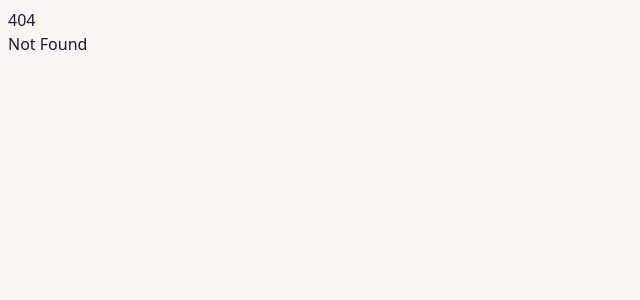
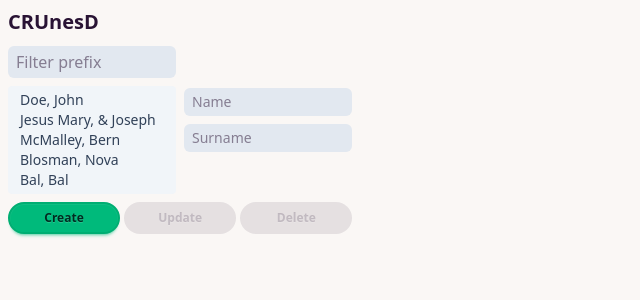
Before and after one commit to cassinius/svelte5-with-stores, a SvelteKit app: page /crud in a window 1280 px wide. Before the commit this address had no page. Shown: the top 300 px of the page, without its empty margins (0-640 px from the left). Built offline with nearby package versions, Linux system fonts and the light colour scheme.

Commit message:
implement CRUD with Runes & Daisy, internal version

```diff
--- a/src/app.css
+++ b/src/app.css
@@ -13,10 +13,10 @@
 		@apply my-1 text-lg font-bold;
 	}
 	input {
-		@apply my-0.5 w-28 py-1 px-2 bg-slate-200 rounded-md;
+		@apply my-0.5 w-28 py-1 px-2 bg-slate-200 dark:bg-slate-700 rounded-md;
 	}
 	input.disabled {
-		@apply bg-slate-100 text-slate-400;
+		@apply bg-slate-100 dark:bg-slate-500 text-slate-400;
 	}
 	input.invalid {
 		@apply bg-red-100 text-red-400;
--- /dev/null
+++ b/src/routes/crud/+page.svelte
@@ -0,0 +1,155 @@
+<script lang="ts">
+	type User = {
+		name: string;
+		surname: string;
+	};
+
+	export const users = $state<User[]>([
+		{ name: 'John', surname: 'Doe' },
+		{ name: '& Joseph', surname: 'Jesus Mary' },
+		{ name: 'Bern', surname: 'McMalley' },
+		{ name: 'Nova', surname: 'Blosman' },
+		{ name: 'Bal', surname: 'Bal' }
+	]);
+
+	const newUser = $state<User>({ name: '', surname: '' });
+
+	const userEq = (a: User, b: User) => a?.name === b?.name && a?.surname === b?.surname;
+
+	const dupeUser = $derived<boolean>(users.filter((u) => userEq(u, newUser)).length > 0);
+
+	let selectedUser: User = $state(null!);
+
+	$effect(() => {
+		newUser.name = selectedUser?.name ?? '';
+		newUser.surname = selectedUser?.surname ?? '';
+	});
+
+	let searchVal = $state('');
+
+	const filteredUsers = $derived(
+		users.filter((user) => {
+			return user.surname.toLowerCase().includes(searchVal.toLowerCase());
+		})
+	);
+
+	const selUserInFilter = $derived<boolean>(
+		filteredUsers.filter((u) => userEq(u, selectedUser)).length > 0
+	);
+	$effect(() => {
+		if (!selUserInFilter) {
+			selectedUser = null!;
+		}
+	});
+	// $inspect({ selectedUser, newUser, dupeUser, selUserInFilter });
+
+	function createUser() {
+		if (dupeUser) {
+			errMsg = 'User already exists';
+			return;
+		}
+		if (newUser.name === '' || newUser.surname === '') {
+			errMsg = 'Name and surname must be filled';
+			return;
+		}
+		if (newUser.name.length < 3 || newUser.surname.length < 3) {
+			errMsg = 'Name and surname must be at least 3 characters long';
+			return;
+		}
+		users.push({ ...newUser });
+		newUser.name = '';
+		newUser.surname = '';
+		successMsg = 'User created.';
+		errMsg = '';
+	}
+
+	function updateUser() {
+		if (selectedUser) {
+			if (newUser.name === '' || newUser.surname === '') {
+				errMsg = 'Name and surname must be filled';
+				return;
+			}
+			if (newUser.name.length < 3 || newUser.surname.length < 3) {
+				errMsg = 'Name and surname must be at least 3 characters long';
+				return;
+			}
+			selectedUser.name = newUser.name;
+			selectedUser.surname = newUser.surname;
+			successMsg = 'User updated.';
+			errMsg = '';
+		}
+	}
+
+	function deleteUser() {
+		if (selectedUser) {
+			users.splice(users.indexOf(selectedUser), 1);
+			selectedUser = null!;
+			successMsg = 'User deleted.';
+			errMsg = '';
+		}
+	}
+
+	let successMsg = $state<string>(null!);
+	let errMsg = $state<string>(null!);
+</script>
+
+<h3>CRUnesD</h3>
+
+<input type="text" class="w-42 mb-2" bind:value={searchVal} placeholder="Filter prefix" />
+
+<div class="flex flex-row gap-2 items-start">
+	<div class="userlist w-42 p-1 text-sm bg-slate-100 text-slate-700 rounded">
+		{#each filteredUsers as user (`${user.name} ${user.surname}`)}
+			<!-- svelte-ignore a11y_click_events_have_key_events -->
+			<!-- svelte-ignore a11y_no_static_element_interactions -->
+			<div
+				class="user flex flex-row gap-2 pl-2 text-right hover:cursor-pointer hover:text-white hover:bg-blue-600"
+				class:active={selectedUser === user}
+				onclick={() => (selectedUser = user)}
+			>
+				<div>{user.surname}, {user.name}</div>
+			</div>
+		{/each}
+	</div>
+
+	<div class="flex flex-col gap-1 items-end text-sm">
+		<div class="flex flex-row gap-2 items-center">
+			<!-- Name: -->
+			<input type="text" class="w-42" bind:value={newUser.name} placeholder="Name" />
+		</div>
+
+		<div class="flex flex-row gap-2 items-center">
+			<!-- Surname: -->
+			<input type="text" class="w-42" bind:value={newUser.surname} placeholder="Surname" />
+		</div>
+	</div>
+</div>
+
+<div class="mt-2">
+	<button class="w-28 btn btn-success btn-sm" onclick={createUser}>Create</button>
+	<button class="w-28 btn btn-warning btn-sm" disabled={!selectedUser} onclick={updateUser}
+		>Update</button
+	>
+	<button class="w-28 btn btn-error btn-sm" disabled={!selectedUser} onclick={deleteUser}
+		>Delete</button
+	>
+</div>
+
+{#if successMsg}
+	<div class="mt-2 text-green-400">
+		{successMsg}
+	</div>
+{/if}
+
+{#if errMsg}
+	<div class="mt-2 text-red-400">
+		{errMsg}
+	</div>
+{/if}
+
+<style>
+	.user.active {
+		background-color: #132e9b;
+		color: white;
+	}
+</style>
--- a/src/routes/timer/+page.svelte
+++ b/src/routes/timer/+page.svelte
@@ -9,6 +9,7 @@
 	<progress class="block progress progress-success w-56" value={slider.progress} max="100"
 	></progress>
 </div>
+
 <div>Elapsed Time: {slider.e}</div>
 
 <div class="flex flex-row gap-2 items-center">
@@ -18,4 +19,4 @@
 
 <div>Duration: {slider.d}</div>
 
-<button class="btn btn-warning" onclick={() => (slider.e = 0)}>Reset</button>
+<button class="btn btn-warning mt-2 w-24" onclick={() => (slider.e = 0)}>Reset</button>
```
